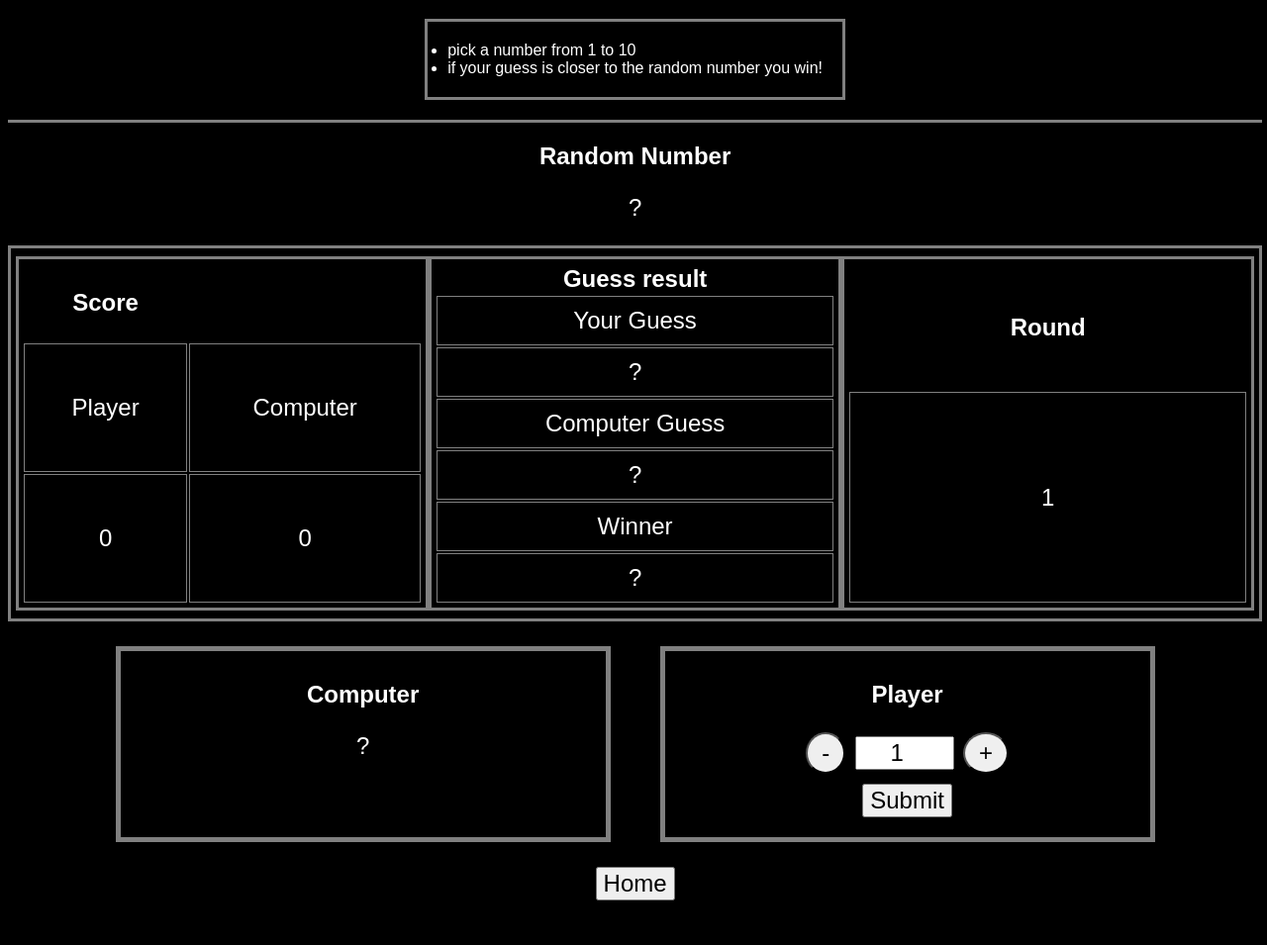
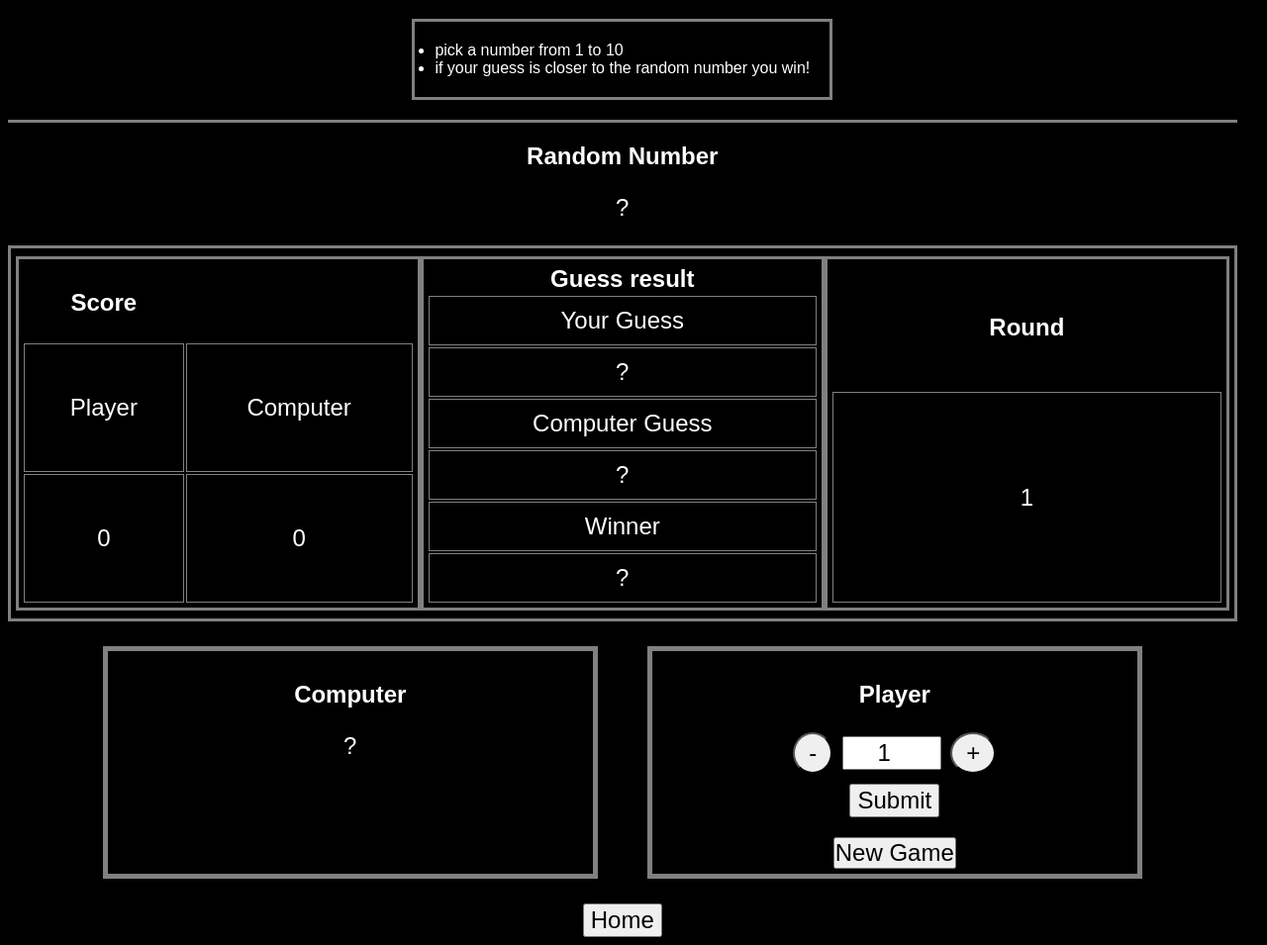
Before and after one commit to JosiahHands/joPortfolio, a plain HTML site: page game/game.html in a window 1280 px wide. Shown: the part 84-1039 px from the top of the page at 99% size. Before the commit the page ends 1002 px from the top, so only its background shows below. Drawn offline with Linux system fonts and the light colour scheme.

Commit message:
game final

```diff
--- a/game/game.css
+++ b/game/game.css
@@ -6,7 +6,7 @@ body {
     color: white;
     text-align: center;
     font-family: Arial, Helvetica, sans-serif;
-    width: 99%;
+    width: 97%;
 }
 p, table, button, input, #botInput{
     font-size: 1.5em;
@@ -79,6 +79,7 @@ main {
 }
 
 #reset {
+   display: block;
    margin: 5px auto;
    padding: 0;
    position: relative;
```
